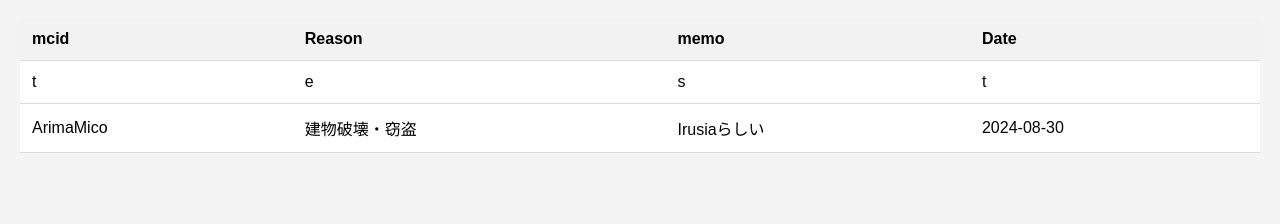
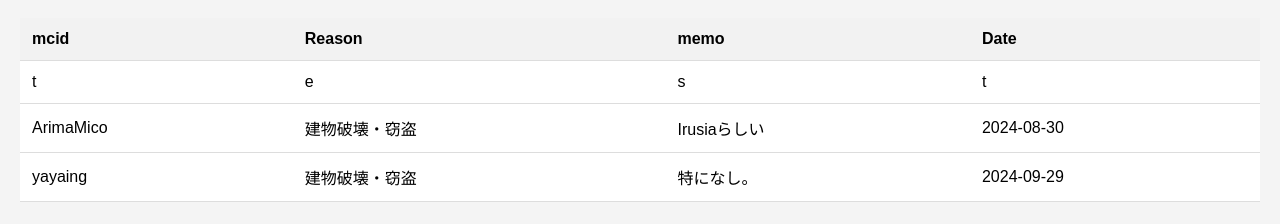
Before and after one commit to KazumeNetWork/website, a plain HTML site: page bans/index.html in a window 1280 px wide. Shown: the part 108-332 px from the top of the page. Drawn offline with Linux system fonts and the light colour scheme.

Commit message:
Update index.html

```diff
--- a/bans/index.html
+++ b/bans/index.html
@@ -28,6 +28,12 @@
                     <td>Irusiaらしい</td>
                     <td>2024-08-30</td>
                 </tr>
+                <tr>
+                    <td>yayaing</td>
+                    <td>建物破壊・窃盗</td>
+                    <td>特になし。</td>
+                    <td>2024-09-29</td>
+                </tr>
         </table>
     </body>
 </html>
```
